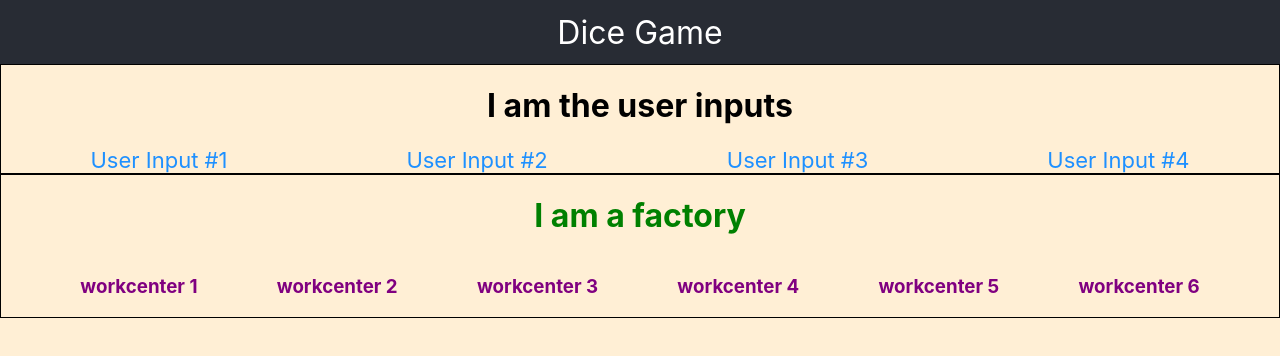
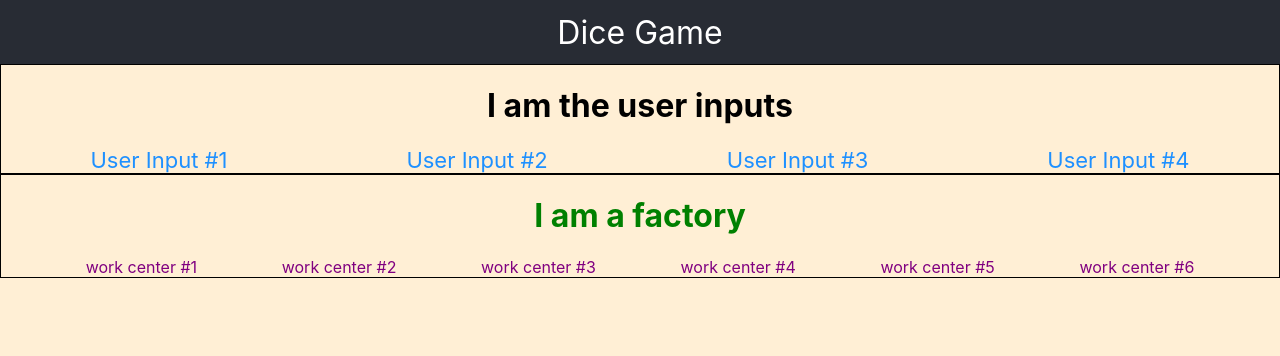
Before and after one commit to idugcoal/dice-game, a React (Create React App) app: page / in a window 1280 px wide. Shown: the top 356 px of the page. Built offline with nearby package versions, Linux system fonts and the light colour scheme.

Commit message:
adjust workcenter style

```diff
--- a/src/components/workcenter.jsx
+++ b/src/components/workcenter.jsx
@@ -2,10 +2,10 @@ import React from 'react'
 // import Workcenter from './workcenter'
 
 const Workcenter = props => {
-  const workcenter = `workcenter ${props.number + 1}`
+  const workcenter = `work center #${props.number + 1}`
   return (
     <div style={styles.container}>
-      <h3 style={styles.h2}>{workcenter}</h3>
+      <div style={styles.title}>{workcenter}</div>
     </div>
   )
 }
@@ -14,9 +14,10 @@ const styles = {
   container: {
     display: 'flex',
   },
-  h2: {
+  title: {
     color: 'purple',
     textAlign: 'center',
+    fontSize: 16,
   },
 }
 export default Workcenter
```
